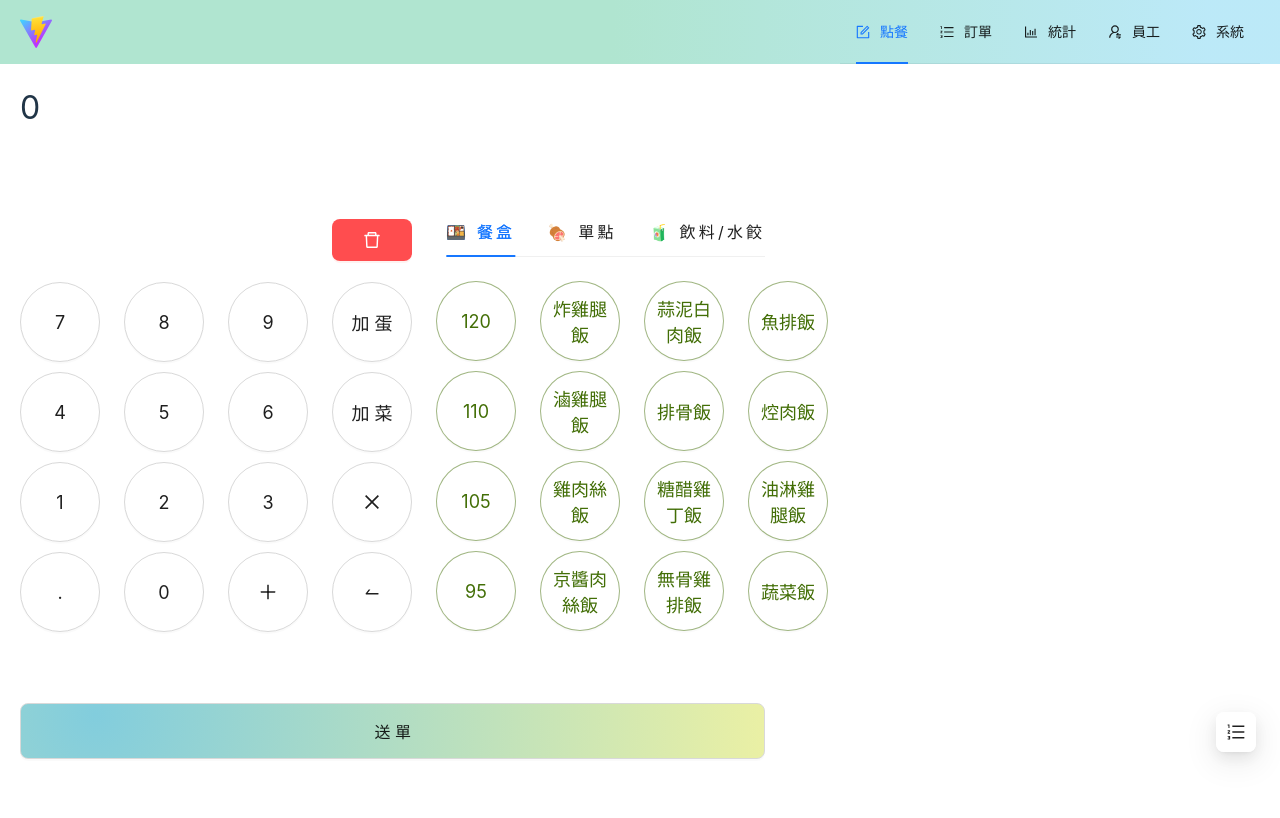
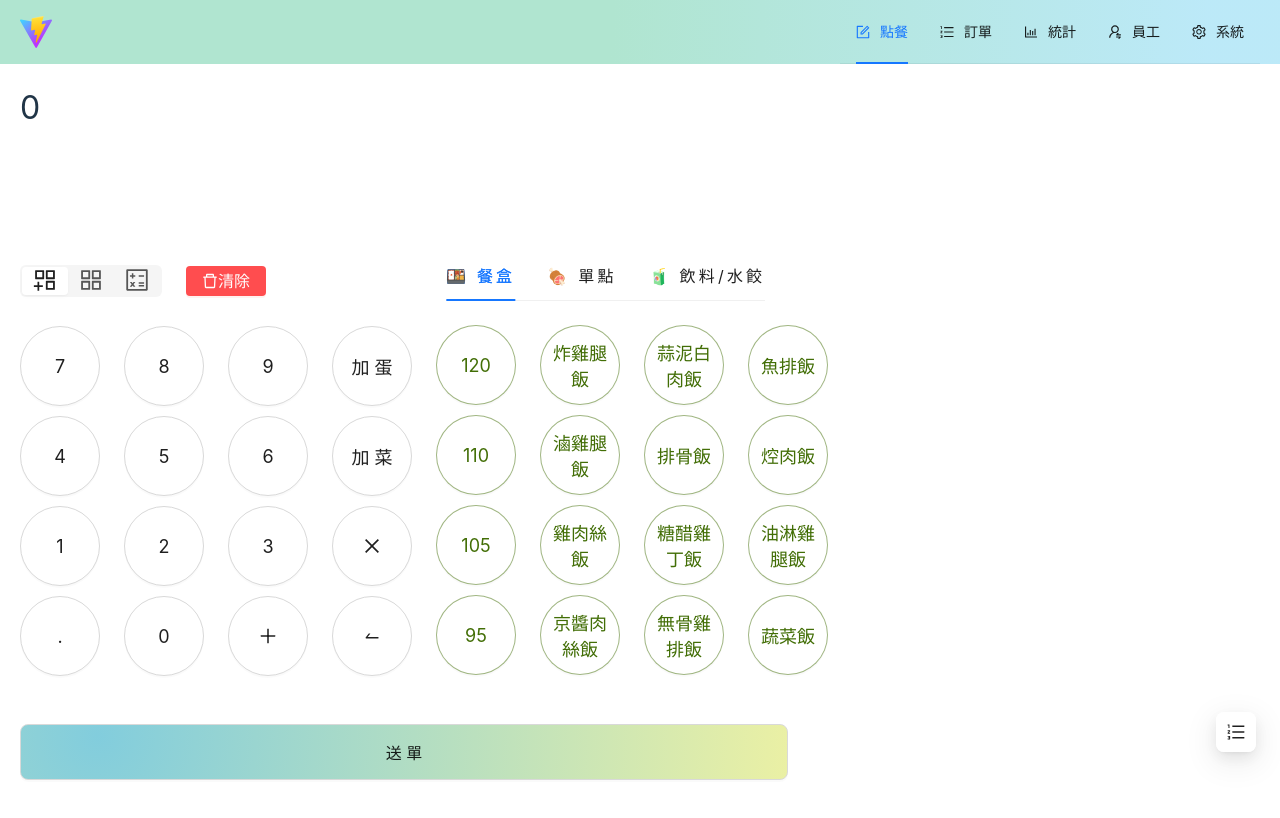
Before and after one commit to tianwen7252/tianwen7252.github.io, a React (Vite) app: page / in a window 1280 px wide. Shown: the top 818 px of the page. Built offline with nearby package versions, Linux system fonts and the light colour scheme.

Commit message:
feat: improve keyboard UI

```diff
--- a/src/components/Keyboard/Keyboard.tsx
+++ b/src/components/Keyboard/Keyboard.tsx
@@ -16,6 +16,7 @@ import {
   Drawer,
   FloatButton,
   Statistic,
+  Segmented,
 } from 'antd'
 import type { MenuProps } from 'antd'
 import {
@@ -24,11 +25,14 @@ import {
   DeleteOutlined,
   CloseOutlined,
   OrderedListOutlined,
+  CalculatorOutlined,
+  AppstoreAddOutlined,
+  AppstoreOutlined,
 } from '@ant-design/icons'
 import dayjs from 'dayjs'
 
 import { Order } from 'src/components/Order'
-import { NUMBER_BUTTONS } from 'src/constants/defaults/buttons'
+import { NUMBER_BUTTONS } from 'src/constants/defaults/numberButtons'
 import { COMMODITIES } from 'src/constants/defaults/commondities'
 import { AppContext } from 'src/components/App/context'
 import { toCurrency } from 'src/libs/common'
@@ -42,9 +46,12 @@ const ICON_MAP = {
   CloseOutlined: <CloseOutlined />,
 }
 
-export const Keyboard: React.FC<{}> = () => {
+export const Keyboard: React.FC<{
+  mode?: Resta.Keyboard.Mode
+}> = props => {
   const { data, total, priceMap, input, updateItemType, clear } =
     useNumberInput()
+  const [mode, setMode] = useState(props.mode || 'both')
   const [orderRecord, setOrderRecord] = useState<Resta.OrderList>([])
   const [openOrder, setOpenOrder] = useState(false)
   const { isTablet } = useContext(AppContext)
@@ -55,6 +62,12 @@ export const Keyboard: React.FC<{}> = () => {
       return input(key, type).data
     },
     [input],
+  )
+  const onChangeKeyboardMode = useCallback(
+    (value: Resta.Keyboard.Mode) => {
+      setMode(value)
+    },
+    [setMode],
   )
   const onButtonClick = useCallback(
     (event: React.SyntheticEvent<HTMLElement>) => {
@@ -75,9 +88,13 @@ export const Keyboard: React.FC<{}> = () => {
     [isTablet, handleInput, updateItemType],
   )
   const onChangeType = useCallback(
-    (item: Resta.Keyboard.InputItem, event: React.KeyboardEvent) => {
+    (
+      item: Resta.Keyboard.InputItem,
+      remove = false,
+      event: React.KeyboardEvent,
+    ) => {
       const { key } = event
-      updateItemType(key, item)
+      updateItemType(key, item, remove)
     },
     [updateItemType],
   )
@@ -88,6 +105,7 @@ export const Keyboard: React.FC<{}> = () => {
     setOpenOrder(false)
   }, [setOpenOrder])
   const onSubmit = useCallback(() => {
+    if (total > 0) {
       setOrderRecord([
         {
           data,
@@ -98,6 +116,7 @@ export const Keyboard: React.FC<{}> = () => {
       ])
       onOpenOrderList()
       clear()
+    }
   }, [data, total, orderRecord, setOrderRecord, onOpenOrderList, clear])
 
   const numberButtons = useMemo(() => {
@@ -124,9 +143,9 @@ export const Keyboard: React.FC<{}> = () => {
   const commondities = useMemo(() => {
     return COMMODITIES.map(tab => {
       const { type, label, items, color } = tab
-      const buttons = items.map((each, index) => {
-        const { name, price, menu, visible, showRelevancy } = each
-        if (visible === false) return null
+      const buttons = items.map((each: Resta.Commodity.Item, index) => {
+        const { name, price, menu, visible, showRelevancy, hideOnMode } = each
+        if (visible === false || hideOnMode === mode) return null
         const meta =
           showRelevancy && menu
             ? `+${price}|${menu[0].name}`
@@ -186,7 +205,7 @@ export const Keyboard: React.FC<{}> = () => {
         ),
       }
     })
-  }, [onButtonClick, onMenuClick])
+  }, [mode, onButtonClick, onMenuClick])
 
   const meals = useMemo(
     () =>
@@ -213,10 +232,15 @@ export const Keyboard: React.FC<{}> = () => {
                     key: `+${value}|${name}`,
                     label: name,
                   })),
-                  onClick: onChangeType.bind(null, item),
+                  onClick: onChangeType.bind(null, item, false),
                 }}
               >
-                <Tag bordered={false} color="#222" closeIcon>
+                <Tag
+                  bordered={false}
+                  color="#222"
+                  closeIcon
+                  onClose={onChangeType.bind(null, item, true)}
+                >
                   {type}
                 </Tag>
               </Dropdown>
@@ -247,6 +271,7 @@ export const Keyboard: React.FC<{}> = () => {
   })
 
   useEffect(() => {
+    // scroll the drawer content to top
     const target = drawerContentRef.current?.parentNode as HTMLDivElement
     target?.scroll?.(0, 0)
   }, [openOrder])
@@ -254,14 +279,29 @@ export const Keyboard: React.FC<{}> = () => {
   console.log('data', data, orderRecord)
 
   return (
-    <div style={{ position: 'relative' }}>
-      <Flex css={styles.keyboardCss} vertical>
+    <>
+      <Flex
+        css={[
+          styles.keyboardCss,
+          mode === 'commondity' && styles.modeCommondityCss,
+        ]}
+        vertical
+      >
         <Flex css={styles.textAreaCss} flex="2" vertical>
           <div css={styles.mealsCss}>{meals}</div>
           {total && <div css={styles.totalCss}> = {toCurrency(total)}</div>}
         </Flex>
-        <Flex css={styles.btnCss} flex="1" gap="large">
-          <div css={styles.numberBtnsCss}>
+        <Flex flex="1" gap="middle" vertical>
+          <Space size="large">
+            <Segmented
+              css={styles.keyBoardModeCss}
+              options={[
+                { value: 'both', icon: <AppstoreAddOutlined /> },
+                { value: 'commondity', icon: <AppstoreOutlined /> },
+                { value: 'calculator', icon: <CalculatorOutlined /> },
+              ]}
+              onChange={onChangeKeyboardMode}
+            />
             <Button
               danger
               type="primary"
@@ -270,16 +310,25 @@ export const Keyboard: React.FC<{}> = () => {
               css={styles.deleteBtnCss}
               icon={<DeleteOutlined />}
               onClick={onButtonClick}
-            />
-            {numberButtons}
-          </div>
+            >
+              清除
+            </Button>
+          </Space>
+          <Flex css={styles.btnCss} gap="large">
+            {mode !== 'commondity' && (
+              <div css={styles.numberBtnsCss}>{numberButtons}</div>
+            )}
+            {mode !== 'calculator' && (
               <Tabs
                 css={styles.tabCss}
-            defaultActiveKey="main dish"
+                tabPosition={mode === 'commondity' ? 'left' : 'top'}
+                defaultActiveKey={COMMODITIES[0].type}
                 items={commondities}
               />
+            )}
           </Flex>
-        <Flex flex="1" vertical>
+        </Flex>
+        <Flex vertical>
           <Button css={styles.submitCss} size="large" onClick={onSubmit}>
             送單
           </Button>
@@ -309,7 +358,7 @@ export const Keyboard: React.FC<{}> = () => {
           onClick={onOpenOrderList}
         />
       )}
-    </div>
+    </>
   )
 }
 
--- a/src/components/Keyboard/hooks.ts
+++ b/src/components/Keyboard/hooks.ts
@@ -1,15 +1,27 @@
 import { useState, useCallback, useEffect, useRef } from 'react'
 
-import { process } from 'src/libs/arithmetic'
+import { process, calculate } from 'src/libs/arithmetic'
 import { getCommoditiesInfo } from 'src/libs/common'
 
 const { priceMap, commodityMap } = getCommoditiesInfo()
+
+export function converData(data: Resta.Keyboard.Data) {
+  let text = ''
+  data.forEach(({ value, operator = '' }) => {
+    text += operator + value
+  })
+  console.log('text', text)
+  return {
+    text,
+    total: calculate(text) || 0,
+  }
+}
 
 export function useNumberInput() {
   const displayedText = useRef('')
   const readyToMultiply = useRef(false)
   const [text, setText] = useState('')
-  const [data, setData] = useState<Resta.Keyboard.Input['data']>([])
+  const [data, setData] = useState<Resta.Keyboard.Data>([])
   const [total, setTotal] = useState(0)
   const dataRef = useRef(data)
   displayedText.current = text
@@ -37,12 +49,24 @@ export function useNumberInput() {
     [],
   )
   const updateItemType = useCallback(
-    (meta: string, target?: Resta.Keyboard.InputItem) => {
+    (meta: string, target?: Resta.Keyboard.InputItem, remove = false) => {
       const data = dataRef.current
-      target = target ?? data[data.length - 1]
-      if (target) {
-        const [, type] = meta.split('|')
-        target.type = type
+      if (remove && target) {
+        const index = data.indexOf(target)
+        if (index !== -1) {
+          const start = index - 1
+          data.splice(start > 0 ? start : 0, target.amount ? 3 : 2)
+          // update text and total => data to text and total
+          const { text, total } = converData(data)
+          setText(text)
+          setTotal(total)
+        }
+      } else {
+        target = target ?? data[data.length - 1]
+        if (target) {
+          const [, type] = meta.split('|')
+          target.type = type
+        }
       }
       setData([...data])
     },
--- a/src/components/Keyboard/styles/index.tsx
+++ b/src/components/Keyboard/styles/index.tsx
@@ -11,13 +11,19 @@ import {
 const BTN_GAP = '10px'
 
 export const keyboardCss = css`
+  width: min-content;
   /* width: 40vw; */
-  width: min-content;
-  /* max-width: 40vw; */
-  min-height: calc(100vh - ${HEADER_HEIGHT});
+  min-width: 60vw;
+  min-height: calc(100vh - ${HEADER_HEIGHT} - 40px);
   padding: 20px;
   font-size: ${KEYBOARD_FONT_SIZE};
   letter-spacing: ${KEYBOARD_FONT_LETTER_SPACINGZE};
+`
+
+export const modeCommondityCss = css`
+  .ant-tabs {
+    margin-top: 0;
+  }
 `
 
 export const textAreaCss = css`
@@ -40,7 +46,8 @@ export const mealsCss = css`
   }
 
   .ant-tag-close-icon {
-    vertical-align: middle;
+    /* vertical-align: middle; */
+    font-size: 1rem;
   }
 `
 
@@ -52,6 +59,11 @@ export const totalCss = css`
 export const numberBtnsCss = css`
   position: relative;
   padding-top: 8px;
+`
+
+export const keyBoardModeCss = css`
+  font-size: 1.5rem;
+  width: min-content;
 `
 
 export const btnCss = css`
@@ -67,7 +79,7 @@ export const btnCss = css`
     white-space: normal;
     word-break: break-word;
 
-    > span {
+    > span:not(.ant-btn-icon) {
       padding: 5px;
     }
   }
@@ -80,11 +92,14 @@ export const btnCss = css`
 
 export const deleteBtnCss = css`
   &.ant-btn {
-    position: absolute;
-    right: 0;
-    top: -55px;
-    height: 2.6rem;
-    padding: 0;
+    width: 5rem;
+    height: 30px;
+    padding: 0px;
+    display: block;
+    line-height: inherit;
+    font-size: 1rem;
+    margin-top: 5px;
+    border-radius: 4px;
   }
 `
 
--- a/src/constants/defaults/commondities.ts
+++ b/src/constants/defaults/commondities.ts
@@ -13,6 +13,7 @@ export const COMMODITIES = [
           { name: '滷雞腿飯', textIcon: '🍗', price: 120, priority: 1 },
         ],
         showRelevancy: true,
+        hideOnMode: 'commondity',
         priority: 0,
       },
       {
@@ -25,6 +26,7 @@ export const COMMODITIES = [
           { name: '焢肉飯', textIcon: '🥩', price: 110, priority: 3 },
         ],
         showRelevancy: true,
+        hideOnMode: 'commondity',
         priority: 1,
       },
       {
@@ -35,6 +37,7 @@ export const COMMODITIES = [
           { name: '糖醋雞丁飯', textIcon: '🐔', price: 105, priority: 1 },
         ],
         showRelevancy: true,
+        hideOnMode: 'commondity',
         priority: 2,
       },
       {
@@ -45,6 +48,7 @@ export const COMMODITIES = [
           { name: '無骨雞排飯', textIcon: '🥩 ', price: 95, priority: 1 },
         ],
         showRelevancy: true,
+        hideOnMode: 'commondity',
         priority: 3,
       },
       { name: '炸雞腿飯', price: 120, priority: 4 },
@@ -59,6 +63,8 @@ export const COMMODITIES = [
       { name: '焢肉飯', price: 110, priority: 13 },
       { name: '油淋雞腿飯', price: 130, priority: 14 },
       { name: '蔬菜飯', price: 80, priority: 15 },
+      { name: '加蛋', price: 15, priority: 16, hideOnMode: 'both' },
+      { name: '加菜', price: 15, priority: 17, hideOnMode: 'both' },
     ],
   },
   {
@@ -67,26 +73,26 @@ export const COMMODITIES = [
     color: 'brown',
     items: [
       {
-        name: '雞腿',
+        name: '炸雞腿',
         price: 80,
-        menu: [
-          { name: '炸雞腿', textIcon: '🍗', price: 80, priority: 1 },
-          { name: '滷雞腿', textIcon: '🍗', price: 80, priority: 2 },
-        ],
-        showRelevancy: true,
         priority: 0,
       },
-      { name: '雞肉絲', price: 50, priority: 1 },
-      { name: '京醬肉絲', price: 65, priority: 2 },
-      { name: '糖醋雞丁', price: 65, priority: 3 },
-      { name: '排骨', price: 70, priority: 4 },
-      { name: '蒜泥白肉', price: 70, priority: 5 },
-      { name: '無骨雞排', price: 50, priority: 6 },
-      { name: '魚排', price: 65, priority: 7 },
-      { name: '焢肉', price: 70, priority: 8 },
-      { name: '油淋雞腿', price: 90, priority: 9 },
-      { name: '加蛋', price: 15, visible: false, priority: 10 },
-      { name: '加菜', price: 15, visible: false, priority: 11 },
+      {
+        name: '滷雞腿',
+        price: 80,
+        priority: 1,
+      },
+      { name: '雞肉絲', price: 50, priority: 2 },
+      { name: '京醬肉絲', price: 65, priority: 3 },
+      { name: '糖醋雞丁', price: 65, priority: 4 },
+      { name: '排骨', price: 70, priority: 5 },
+      { name: '蒜泥白肉', price: 70, priority: 6 },
+      { name: '無骨雞排', price: 50, priority: 7 },
+      { name: '魚排', price: 65, priority: 8 },
+      { name: '焢肉', price: 70, priority: 9 },
+      { name: '油淋雞腿', price: 90, priority: 10 },
+      { name: '加蛋', price: 15, visible: false, priority: 11 },
+      { name: '加菜', price: 15, visible: false, priority: 12 },
     ],
   },
   {
--- a/src/libs/arithmetic.ts
+++ b/src/libs/arithmetic.ts
@@ -4,10 +4,14 @@ import { trim } from 'lodash'
 const OPERATORS = ['+', '*']
 const OPERATORS_STRING = OPERATORS.join('')
 
+export function calculate(input: string) {
+  return evaluate(input)
+}
+
 export function process(input: string) {
   const { length } = input
   const cleanInput = trim(input, OPERATORS_STRING)
-  const total = length === 0 ? 0 : evaluate(cleanInput)
+  const total = length === 0 ? 0 : calculate(cleanInput)
 
   let transformedInput = input === '.' ? '0.' : input
   // remove the first operator from the beginning
```
Also changed, not shown: typings/resta.d.ts (+15 -5 lines), src/constants/defaults/numberButtons.ts (renamed from src/constants/defaults/buttons.ts). Lines whose indentation alone changed are shown as unchanged.
